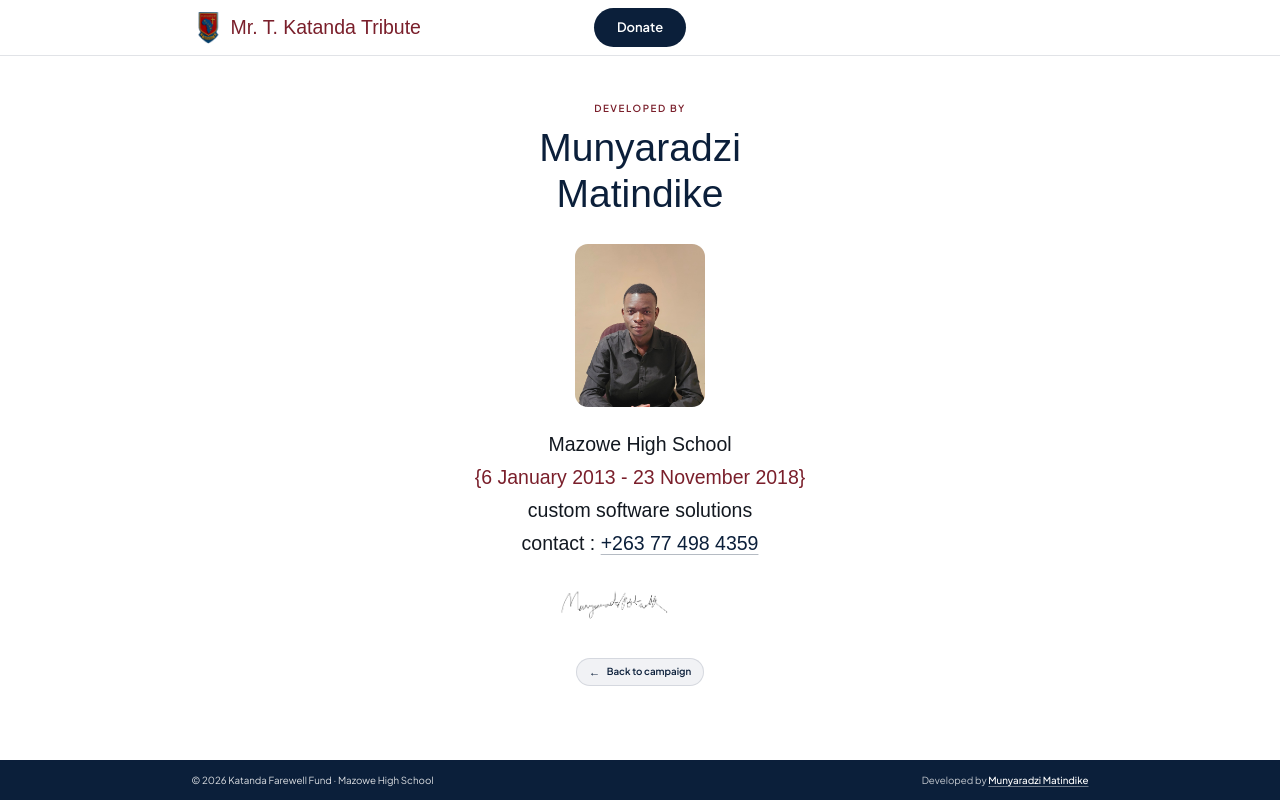
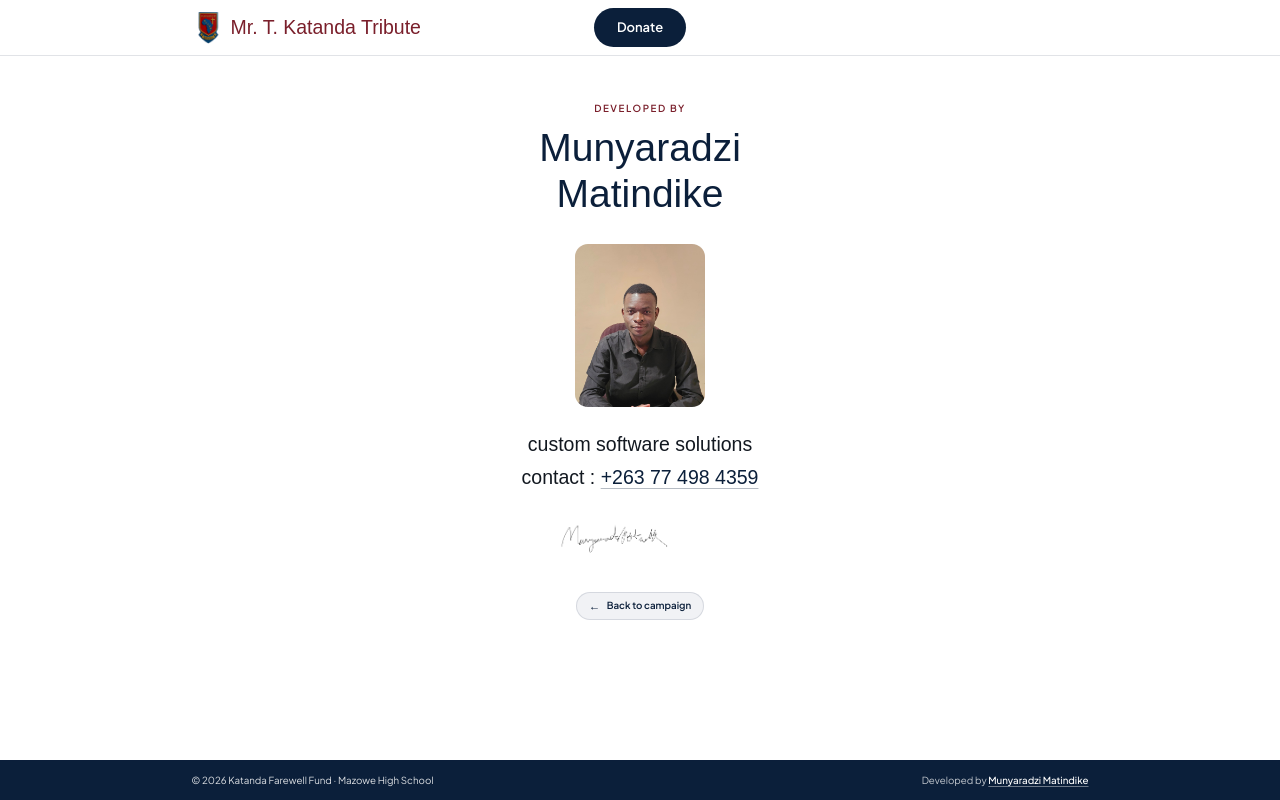
Before and after one commit to devMunyaradziMatindike/katandafarewell, a Next.js app in the folder frontend/: page /developer in a window 1280 px wide. Built offline with nearby package versions, Linux system fonts and the light colour scheme; a web font is replaced by a local one.

Commit message:
Simplify developer page copy.
Remove Mazowe High School dates from the credit screen.

Co-authored-by: Cursor <cursoragent@cursor.com>

```diff
--- a/frontend/src/app/developer/page.tsx
+++ b/frontend/src/app/developer/page.tsx
@@ -25,8 +25,6 @@ export default function DeveloperPage() {
         </div>
 
         <div className="motto mt-8 space-y-3 text-xl leading-snug text-ink sm:text-2xl">
-          <p>Mazowe High School</p>
-          <p className="text-gold">{"{6 January 2013 - 23 November 2018}"}</p>
           <p>custom software solutions</p>
           <p>
             contact :{" "}
```
